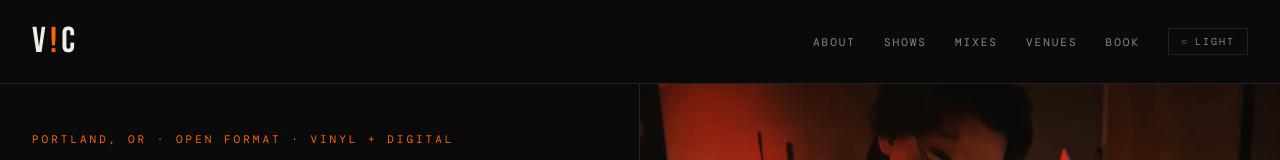
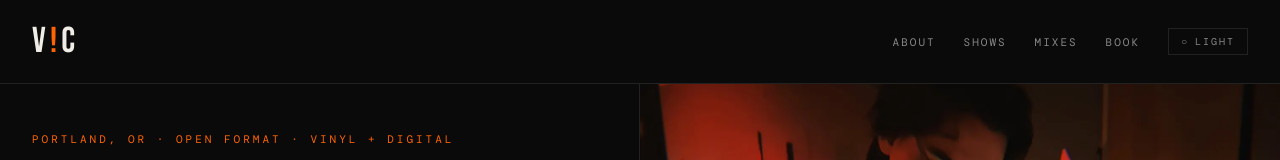
Before and after one commit to vicdubbeld/dj-vic, a Next.js app: page / in a window 1280 px wide. Shown: the top 160 px of the page. Built offline with nearby package versions, Linux system fonts and the light colour scheme; a web font is replaced by a local one.

Commit message:
Remove Venues nav link
Co-Authored-By: Claude Sonnet 4.6 <noreply@anthropic.com>

```diff
--- a/components/Nav.tsx
+++ b/components/Nav.tsx
@@ -11,7 +11,7 @@ export default function Nav() {
         <a href="#about">About</a>
         <a href="#shows">Shows</a>
         <a href="#mixes">Mixes</a>
-        <a href="#venues">Venues</a>
+        {/* <a href="#venues">Venues</a> */}
         <a href="#book">Book</a>
         <ThemeToggle />
       </div>
```
